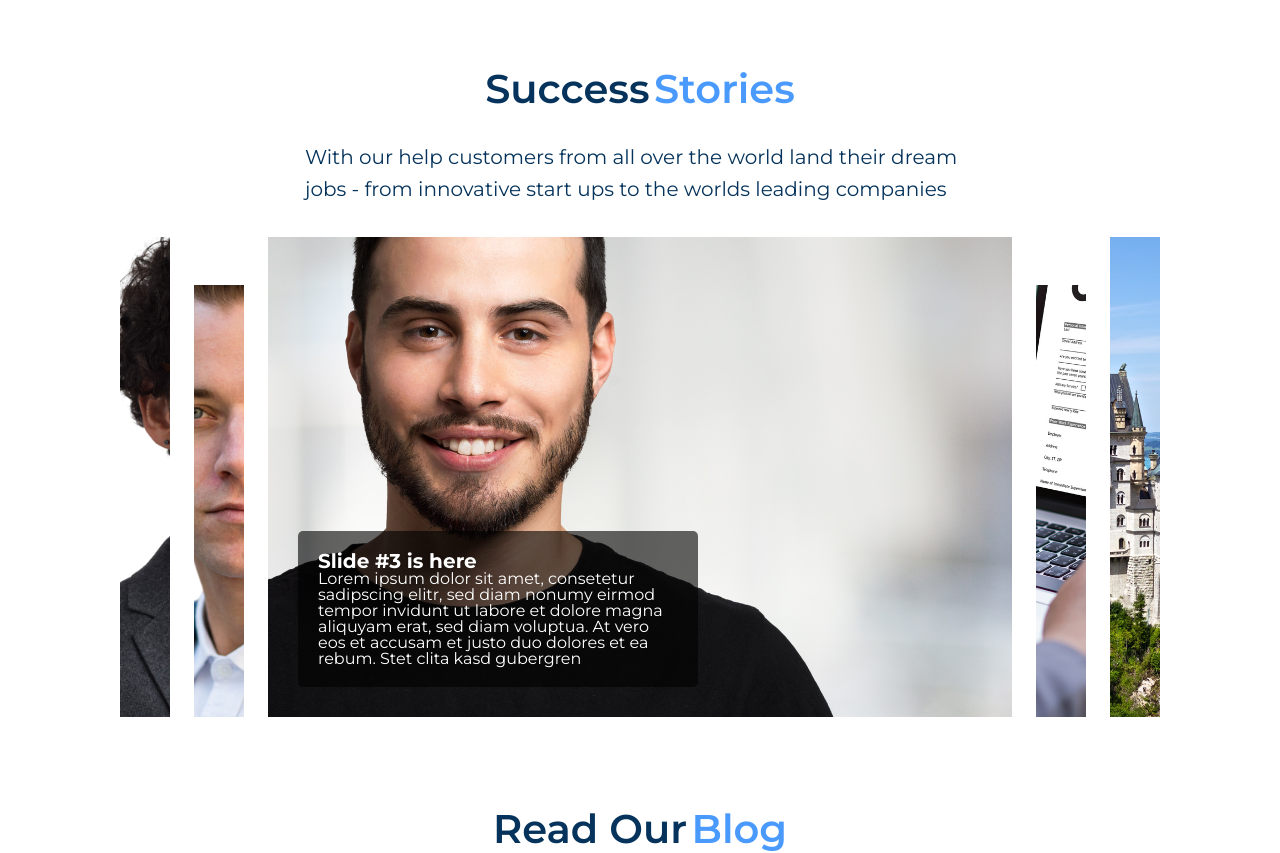
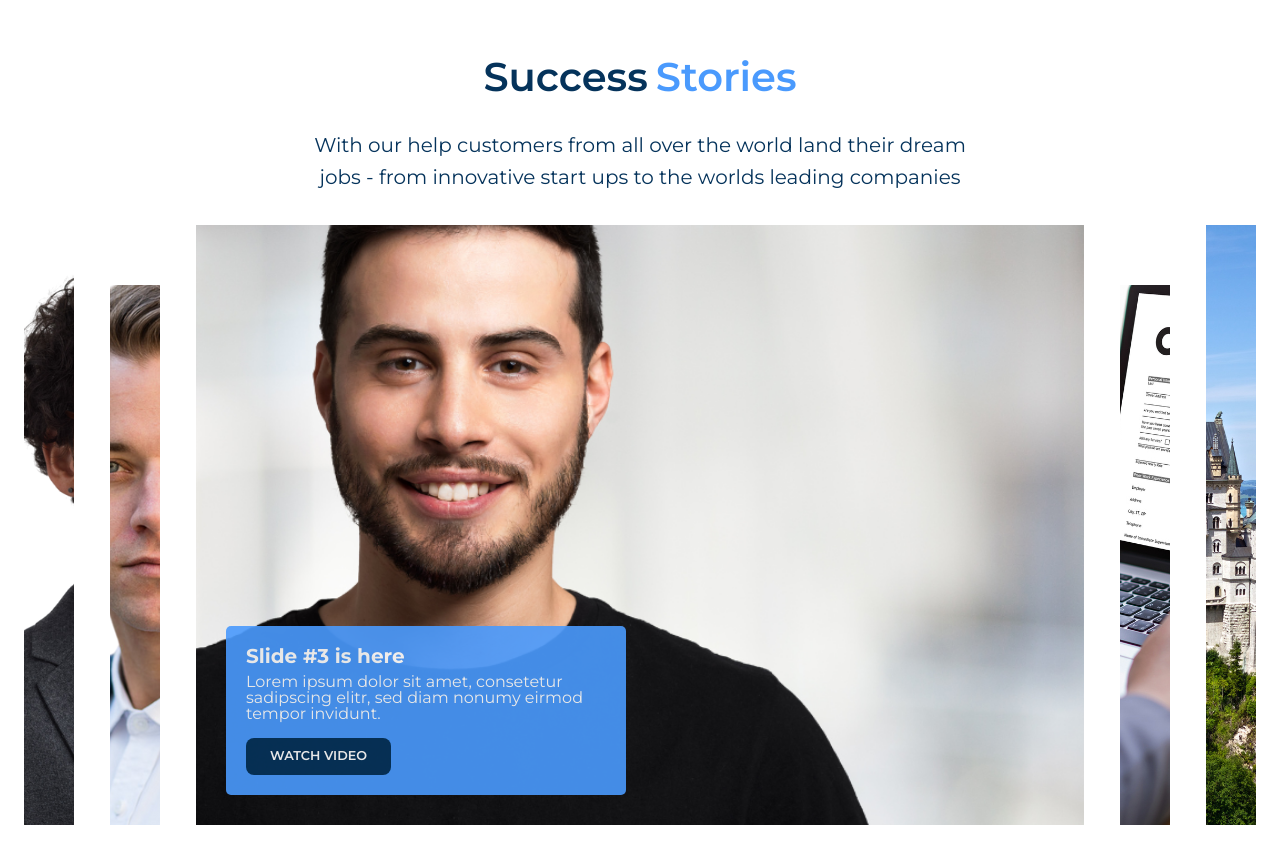
Before and after one commit to Growing-Abroad/client, a React (Vite) app: page / in a window 1280 px wide. Shown: the part 1088-1941 px from the top of the page. Built offline with nearby package versions, Linux system fonts and the light colour scheme.

Commit message:
finished success stories

```diff
--- a/src/components/Fancy-carousel/index.tsx
+++ b/src/components/Fancy-carousel/index.tsx
@@ -1,5 +1,14 @@
-import { useState } from 'react';
-import './style.css';
+import { variables } from '@/styles/global-variables';
+import { useState, useEffect, useLayoutEffect } from 'react';
+import {
+  FlexboxSlide,
+  FlexboxSlider,
+  WatchVideoBtn,
+  SlideImg,
+  TextBlock,
+  TextBlockH3,
+} from './style';
+// import './style.css';
 
 export type TCarouselData = Array<ICarouselData>;
 export interface ICarouselData {
@@ -13,37 +22,80 @@ export interface Props {
 }
 
 export default function FancyCarousel(props: Props) {
-  const [selectedSlide, setSelectedSlide] = useState(initialSlide());
+  const [array, setArray] = useState(props.dataArray);
+  const [windowWidth, windowHeight] = useWindowSize();
+  const {
+    sizes: { mediaQuery },
+  } = variables;
+  const pxIndex = mediaQuery.indexOf('px');
+  const mediaQueryNumber = Number(mediaQuery.slice(0, pxIndex));
+  const [selectedSlide, setSelectedSlide] = useState<number>(initialSlide());
+
+
 
   function initialSlide(): number {
-    return props.dataArray.length >= 2 ? 2 : 1;
+    if (windowWidth > mediaQueryNumber) {
+      return props.dataArray.length >= 2 ? 2 : 1;
+    } else {
+      return 0;
+    }
   }
 
   function isSelectedSlide(index: number): string {
-    return selectedSlide === index ? 'selected-slide' : '';
+    return selectedSlide === index ? 'selected-slide ' : ' ';
   }
 
+  function handleMobileSliderClass(index: number) {
+    if (windowWidth < mediaQueryNumber) {
+      if (
+        selectedSlide !== index && index !== selectedSlide - 1 && index !== selectedSlide + 1
+      ) {
+        return ' dontShow';
+      }
+    }
+    return '';
+  }
+
+  function useWindowSize() {
+    const [size, setSize] = useState([0, 0]);
+    useLayoutEffect(() => {
+      function updateSize() {
+        setSize([window.innerWidth, window.innerHeight]);
+      }
+      window.addEventListener('resize', updateSize);
+      updateSize();
+      return () => window.removeEventListener('resize', updateSize);
+    }, []);
+    return size;
+  }
+
+  useEffect(() => {
+    setSelectedSlide(initialSlide());
+    const arraycopy = [...array];
+    setArray(arraycopy);
+  }, [windowWidth]);
+
   return (
-    <div className="flexbox-slider my-flexbox-slider">
-      {props.dataArray.map((item, i) => (
-        <div
+    <FlexboxSlider className="flexbox-slider my-flexbox-slider">
+      {array.map((item, i) => (
+        <FlexboxSlide
           className={
             'flexbox-slide ' +
             (i % 2 !== 0 ? 'short ' : ' ') +
-            isSelectedSlide(i)
+            isSelectedSlide(i) +
+            handleMobileSliderClass(i)
           }
           key={i + '-' + item.title}
           onClick={() => setSelectedSlide(i)}
         >
-          <img src={item.imgSrc} alt="Slide Image" />
-          <div className="text-block">
-            <h3>{item.title}</h3>
-            <div className="text">
-              <p>{item.paragraph}</p>
-            </div>
-          </div>
-        </div>
+          <SlideImg src={item.imgSrc} alt="Slide Image" />
+          <TextBlock className="text-block">
+            <TextBlockH3>{item.title}</TextBlockH3>
+            <p>{item.paragraph}</p>
+            <WatchVideoBtn>Watch Video</WatchVideoBtn>
+          </TextBlock>
+        </FlexboxSlide>
       ))}
-    </div>
+    </FlexboxSlider>
   );
 }
--- a/src/components/Fancy-carousel/style.css
+++ /dev/null
@@ -1,145 +0,0 @@
-.flexbox-slider {
-  display: -webkit-box;
-  display: -ms-flexbox;
-  display: flex;
-  gap: 24px;
-  width: 100%;
-  height: 60vh;
-  visibility: hidden;
-  align-items: baseline;
-}
-
-.flexbox-slider .flexbox-slide {
-  -webkit-transition-property: all;
-  transition-property: all;
-  -webkit-transition-duration: 0.3s;
-  transition-duration: 0.3s;
-  -webkit-transition-timing-function: linear;
-  transition-timing-function: linear;
-  -webkit-transition-delay: 0s;
-  transition-delay: 0s;
-  width: 50px;
-  min-width: 50px;
-  height: 100%;
-  position: relative;
-  overflow: hidden;
-  cursor: pointer;
-  visibility: visible;
-
-  /* animation-name: equalize;
-  animation-duration: 1s;
-  animation-timing-function: linear; */
-}
-
-.flexbox-slider > .short {
-  height: 90%;
-}
-
-.flexbox-slider .flexbox-slide:after {
-  position: absolute;
-  top: 0;
-  left: 0;
-  content: '';
-  display: block;
-  width: 100%;
-  height: 100%;
-  background-color: rgba(255, 255, 255, 0.6);
-  z-index: 2;
-  opacity: 0;
-}
-.flexbox-slider .flexbox-slide img {
-  position: absolute;
-  top: 50%;
-  left: 50%;
-  height: auto;
-  width: auto;
-  min-width: 100%;
-  min-height: 100%;
-  -webkit-transform: translate(-50%, -50%);
-  transform: translate(-50%, -50%);
-  z-index: 1;
-}
-.flexbox-slider .flexbox-slide .text-block {
-  position: absolute;
-  left: 30px;
-  bottom: 30px;
-  max-width: 400px;
-  padding: 20px;
-  border-radius: 5px;
-  background-color: rgba(0, 0, 0, 0.6);
-  color: #fff;
-  z-index: 4;
-  visibility: hidden;
-}
-.flexbox-slider .flexbox-slide .text-block h3 {
-  font-size: 20px;
-  font-weight: 700;
-}
-.flexbox-slider .selected-slide {
-  -ms-flex-negative: 0;
-  flex-shrink: 0;
-  flex-grow: 1;
-  height: 100%;
-  /* animation-name: widthAnimation;
-  animation-duration: 1.5s;
-  animation-delay: 0s; */
-}
-
-.flexbox-slider .flexbox-slide .text-block {
-  bottom: 60px;
-}
-.flexbox-slider > .selected-slide > .text-block {
-  -webkit-transition-property: all;
-  transition-property: all;
-  -webkit-transition-duration: 0.2s;
-  transition-duration: 0.2s;
-  -webkit-transition-timing-function: linear;
-  transition-timing-function: linear;
-  -webkit-transition-delay: 0.5s;
-  transition-delay: 0.5s;
-  bottom: 30px;
-  opacity: 1;
-  visibility: visible;
-}
-
-/* .flexbox-slide:nth-child(1) {
-  animation-delay: 0s;
-}
-
-.flexbox-slide:nth-child(2) {
-  animation-delay: 0.5s;
-}
-
-.flexbox-slide:nth-child(3) {
-  animation-delay: 1s;
-}
-
-.flexbox-slide:nth-child(4) {
-  animation-delay: 1.5s;
-}
-
-.flexbox-slide:nth-child(5) {
-  animation-delay: 2s;
-} */
-
-/* @keyframes widthAnimation {
-  0% {
-    flex-grow: 0;
-    animation-delay: 9s;
-  }
-  100% {
-    flex-grow: 1;
-  }
-}
-
-@keyframes equalize {
-  0% {
-    height: 0%;
-  }
-  50% {
-    height: 50%;
-  }
-  100% {
-    height: 100%;
-  }
-} */
--- /dev/null
+++ b/src/components/Fancy-carousel/style.ts
@@ -0,0 +1,167 @@
+import { variables } from '@/styles/global-variables';
+import { theme } from '@/styles/theme';
+import styled from 'styled-components';
+
+const {
+  colors: { primaryBlue, secondaryBlue },
+} = theme;
+const { sizes: { mediaQuery } } = variables;
+
+export const FlexboxSlider = styled.div`
+  display: -webkit-box;
+  display: -ms-flexbox;
+  display: flex;
+  gap: 36px;
+  width: 100%;
+  height: 60vh;
+  visibility: hidden;
+  align-items: baseline;
+
+  @media (min-width: 200px) and (max-width: 1280px) {
+    gap: calc(0.4375rem + ((1vw - 3.5px) * 3.1183));
+    height: calc(6.75rem + ((1vw - 2px) * 45.5556));
+    min-height: 0vw;
+  }
+
+  .short {
+  height: 90%;
+  }
+
+  .selected-slide {
+    -ms-flex-negative: 0;
+    flex-shrink: 0;
+    flex-grow: 1;
+    height: 100%;
+
+    .text-block {
+      -webkit-transition-property: all;
+      transition-property: all;
+      -webkit-transition-duration: 0.2s;
+      transition-duration: 0.2s;
+      -webkit-transition-timing-function: linear;
+      transition-timing-function: linear;
+      -webkit-transition-delay: 0.5s;
+      transition-delay: 0.5s;
+      bottom: 30px;
+      left: 30px;
+      opacity: .9;
+      visibility: visible;
+      cursor: default;
+
+      @media (max-width: ${mediaQuery}) {
+        bottom: 12px;
+        left: 12px
+      }
+    }
+  }
+
+  .dontShow {
+    display: none;
+  }
+`;
+
+export const FlexboxSlide = styled.div`
+  -webkit-transition-property: all;
+  transition-property: all;
+  -webkit-transition-duration: 0.3s;
+  transition-duration: 0.3s;
+  -webkit-transition-timing-function: linear;
+  transition-timing-function: linear;
+  -webkit-transition-delay: 0s;
+  transition-delay: 0s;
+  width: 50px;
+  min-width: 50px;
+  height: 100%;
+  position: relative;
+  overflow: hidden;
+  cursor: pointer;
+  visibility: visible;
+
+  @media (min-width: 200px) and (max-width: 1280px) {
+    width: calc(0.625rem + ((1vw - 2px) * 3.7037));
+    min-width: calc(0.625rem + ((1vw - 2px) * 3.7037));
+    min-height: 0vw;
+  }
+
+
+  &:after {
+    position: absolute;
+    top: 0;
+    left: 0;
+    content: '';
+    display: block;
+    width: 100%;
+    height: 100%;
+    background-color: ${primaryBlue};
+    z-index: 2;
+    opacity: 0;
+  }
+`;
+
+export const SlideImg = styled.img`
+  position: absolute;
+  top: 50%;
+  left: 50%;
+  height: auto;
+  width: auto;
+  min-width: 100%;
+  min-height: 100%;
+  -webkit-transform: translate(-50%, -50%);
+  transform: translate(-50%, -50%);
+  z-index: 1;
+
+
+`;
+export const TextBlock = styled.div`
+  position: absolute;
+  left: 0px;
+  bottom: 30px;
+  max-width: 400px;
+  padding: 20px;
+  border-radius: 5px;
+  background-color: ${secondaryBlue};
+  color: #fff;
+  z-index: 4;
+  visibility: hidden;
+
+  @media (max-width: ${mediaQuery}) {
+    font-size: .875rem;
+    padding: 12px;
+    left: 0px;
+    bottom: 12px;
+    background-color: rgb(74, 154, 253, .5) ;
+    max-width: 180px;
+
+  }
+`;
+
+export const TextBlockH3 = styled.h3`
+  font-size: 20px;
+  font-weight: 700;
+  margin-bottom: 8px;
+
+  @media (max-width: ${mediaQuery}) {
+    font-size: 16px;
+  margin-bottom: 4px;
+
+  }
+`;
+
+export const WatchVideoBtn = styled.button`
+  all: unset;
+  background-color: ${primaryBlue};
+  color: white;
+  font-weight: 600;
+  padding: 12px 24px;
+  border-radius: 8px;
+  cursor: pointer;
+  text-transform: uppercase;
+  font-size: .8rem;
+  margin-top: 16px;
+
+  @media (max-width: ${mediaQuery}) {
+    font-size: .65rem;
+    padding: 8px 16px;
+    margin-top: 8px;
+  }
+`;
--- a/src/components/two-color-title/index.tsx
+++ b/src/components/two-color-title/index.tsx
@@ -1,4 +1,5 @@
 import { theme } from '@styles/theme';
+import { TwoColorTitleWrapper } from './style';
 
 export interface TwoColorTitleParameters {
   text1: string;
@@ -18,14 +19,13 @@ export default function TwoColorTitle({
   } = theme;
 
   return (
-    <div style={{ fontWeight: 600 }}>
+    <TwoColorTitleWrapper style={{ gap: hasSpaceBtw ? '8px' : '0' }}>
       <span style={{ color: primaryBlue, fontSize: fontSize || '32px' }}>
         {text1}
       </span>
-      {hasSpaceBtw && ' '}
       <span style={{ color: secondaryBlue, fontSize: fontSize || '32px' }}>
         {text2}
       </span>
-    </div>
+    </TwoColorTitleWrapper>
   );
 }
--- /dev/null
+++ b/src/components/two-color-title/style.ts
@@ -0,0 +1,8 @@
+import styled from "styled-components";
+
+export const TwoColorTitleWrapper = styled.div`
+  display: flex;
+  flex-wrap: nowrap;
+  justify-content: center;
+  font-weight: 600;
+`
--- a/src/pages/Home/components/Success-stories/index.tsx
+++ b/src/pages/Home/components/Success-stories/index.tsx
@@ -12,45 +12,35 @@ const array = [
     imgSrc: Img1,
     title: 'Slide #1 is here',
     paragraph: `Lorem ipsum dolor sit amet, consetetur sadipscing elitr, sed diam
-    nonumy eirmod tempor invidunt ut labore et dolore magna aliquyam
-    erat, sed diam voluptua. At vero eos et accusam et justo duo
-    dolores et ea rebum. Stet clita kasd gubergren`,
+    nonumy eirmod tempor invidunt.`,
     href: '',
   },
   {
     imgSrc: Img2,
     title: 'Slide #2 is here',
     paragraph: `Lorem ipsum dolor sit amet, consetetur sadipscing elitr, sed diam
-    nonumy eirmod tempor invidunt ut labore et dolore magna aliquyam
-    erat, sed diam voluptua. At vero eos et accusam et justo duo
-    dolores et ea rebum. Stet clita kasd gubergren`,
+    nonumy eirmod tempor invidunt.`,
     href: '',
   },
   {
     imgSrc: Img3,
     title: 'Slide #3 is here',
     paragraph: `Lorem ipsum dolor sit amet, consetetur sadipscing elitr, sed diam
-    nonumy eirmod tempor invidunt ut labore et dolore magna aliquyam
-    erat, sed diam voluptua. At vero eos et accusam et justo duo
-    dolores et ea rebum. Stet clita kasd gubergren`,
+    nonumy eirmod tempor invidunt.`,
     href: '',
   },
   {
     imgSrc: Img4,
     title: 'Slide #4 is here',
     paragraph: `Lorem ipsum dolor sit amet, consetetur sadipscing elitr, sed diam
-    nonumy eirmod tempor invidunt ut labore et dolore magna aliquyam
-    erat, sed diam voluptua. At vero eos et accusam et justo duo
-    dolores et ea rebum. Stet clita kasd gubergren`,
+    nonumy eirmod tempor invidunt.`,
     href: '',
   },
   {
     imgSrc: Img5,
     title: 'Slide #4 is here',
     paragraph: `Lorem ipsum dolor sit amet, consetetur sadipscing elitr, sed diam
-    nonumy eirmod tempor invidunt ut labore et dolore magna aliquyam
-    erat, sed diam voluptua. At vero eos et accusam et justo duo
-    dolores et ea rebum. Stet clita kasd gubergren`,
+    nonumy eirmod tempor invidunt.`,
     href: '',
   },
 ];
--- a/src/pages/Home/components/Success-stories/style.ts
+++ b/src/pages/Home/components/Success-stories/style.ts
@@ -6,7 +6,7 @@ const {
   colors: { primaryBlue },
 } = theme;
 const {
-  sizes: { globalHorizontalPadding, maxWidthAll },
+  sizes: { globalHorizontalPadding, maxWidthAll, globalHoriznalPaddingMobile },
 } = variables;
 
 export const SucessStoriesWrapper = styled.div`
@@ -16,12 +16,24 @@ export const SucessStoriesWrapper = styled.div`
   padding: 60px ${globalHorizontalPadding};
   align-items: center;
   max-width: ${maxWidthAll};
-  width: ${maxWidthAll};
+  width: 100vw;
+
+  @media (max-width: 1280px) {
+  padding: 48px ${globalHoriznalPaddingMobile};
+
+  }
 `;
 
 export const SuccessSubtitle = styled.p`
   color: ${primaryBlue};
-  width: 670px;
+  max-width: 670px;
   font-size: 1.25rem;
   line-height: 2rem;
+  text-align: center;
+
+  @media (min-width: 200px) and (max-width: 1280px) {
+    font-size: calc(0.625rem + ((1vw - 2px) * 0.9259));
+    line-height: calc(0.75rem + ((1vw - 2px) * 1.8519));
+    min-height: 0vw;
+  }
 `;
```
